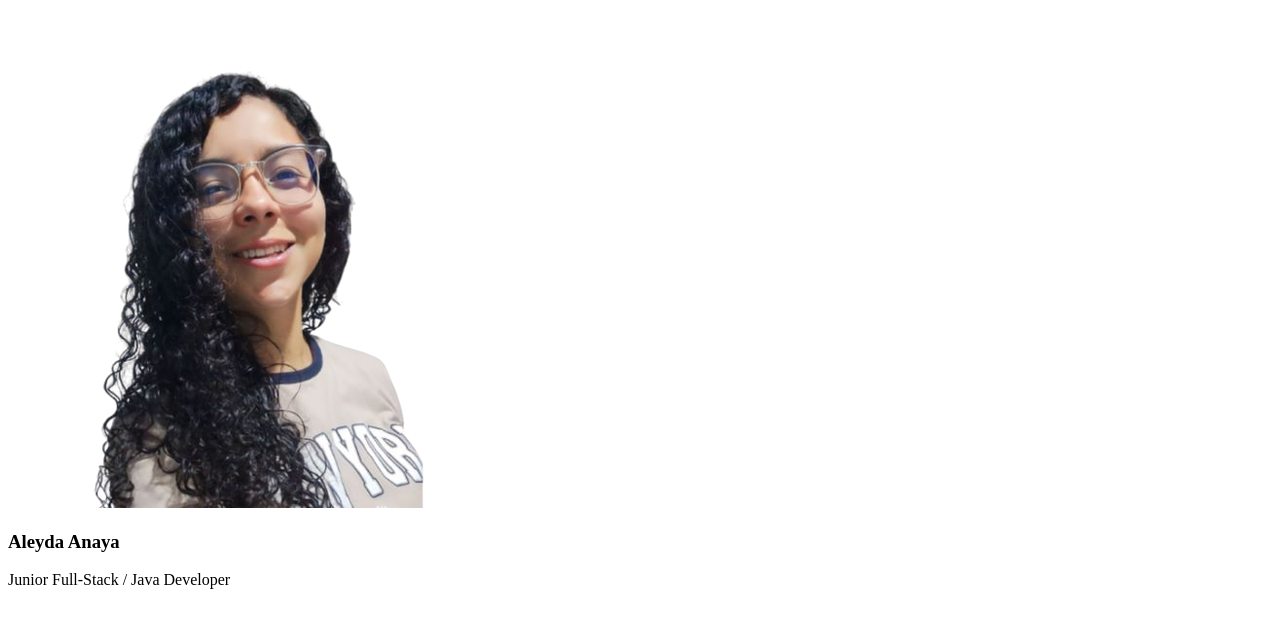
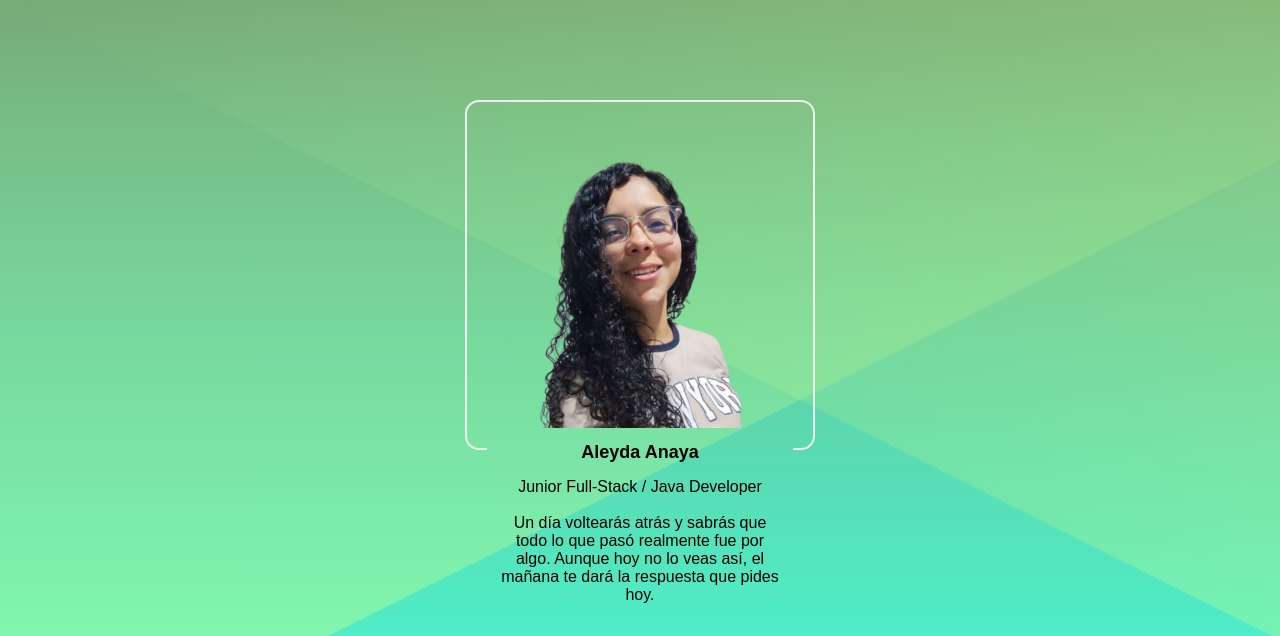
Before and after one commit to Aleyda-Anaya/My, a plain HTML site: page index.html in a window 1280 px wide. Shown: the top 636 px of the page. Drawn offline with Linux system fonts and the light colour scheme.

Commit message:
se cambia link css

```diff
--- a/index.html
+++ b/index.html
@@ -4,7 +4,7 @@
     <meta charset="UTF-8" />
     <meta http-equiv="X-UA-Compatible" content="IE=edge" />
     <meta name="viewport" content="width=device-width, initial-scale=1.0" />
-    <link rel="stylesheet" href="./style/app.css" />
+    <link rel="stylesheet" href="./style/style.css" />
     <title>Aleyda</title>
   </head>
   <body>
```
